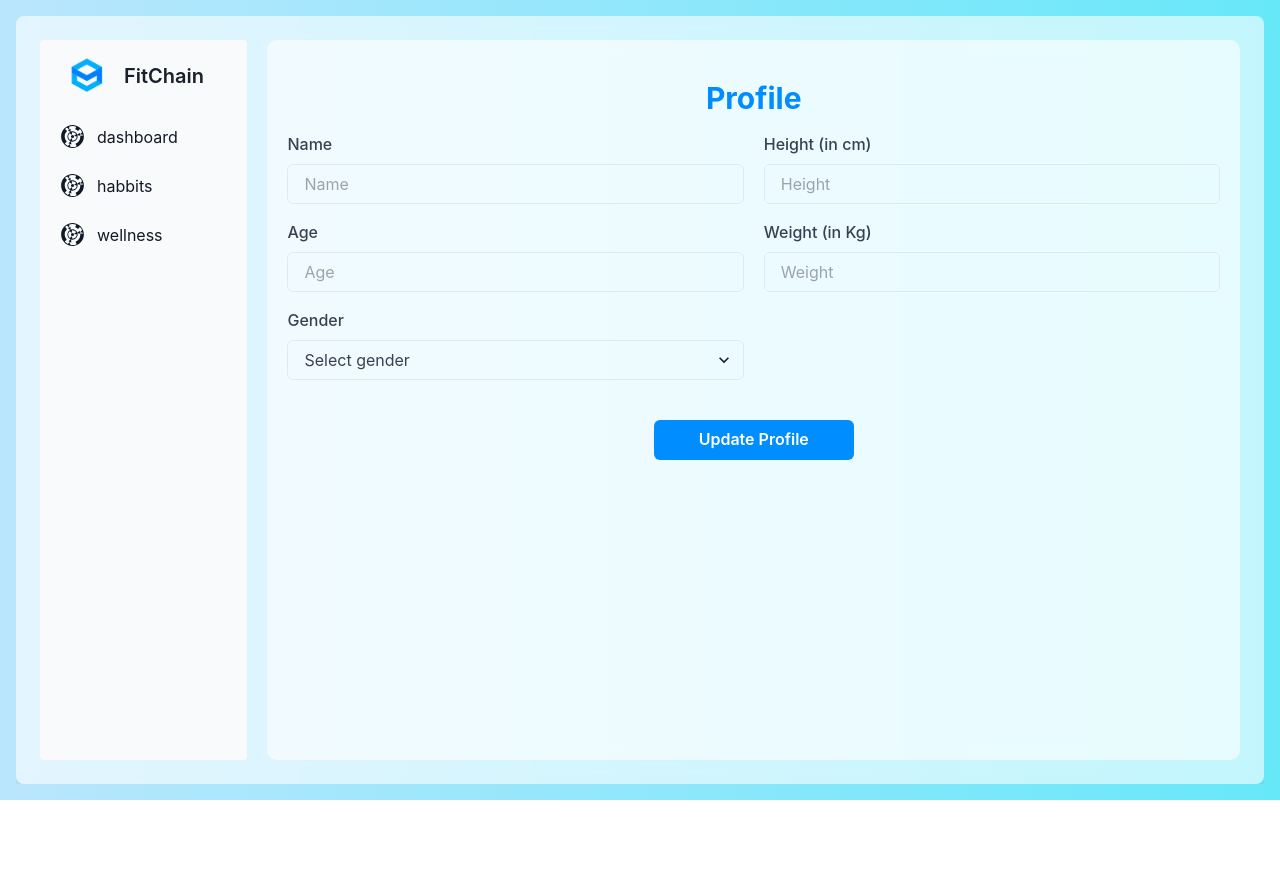
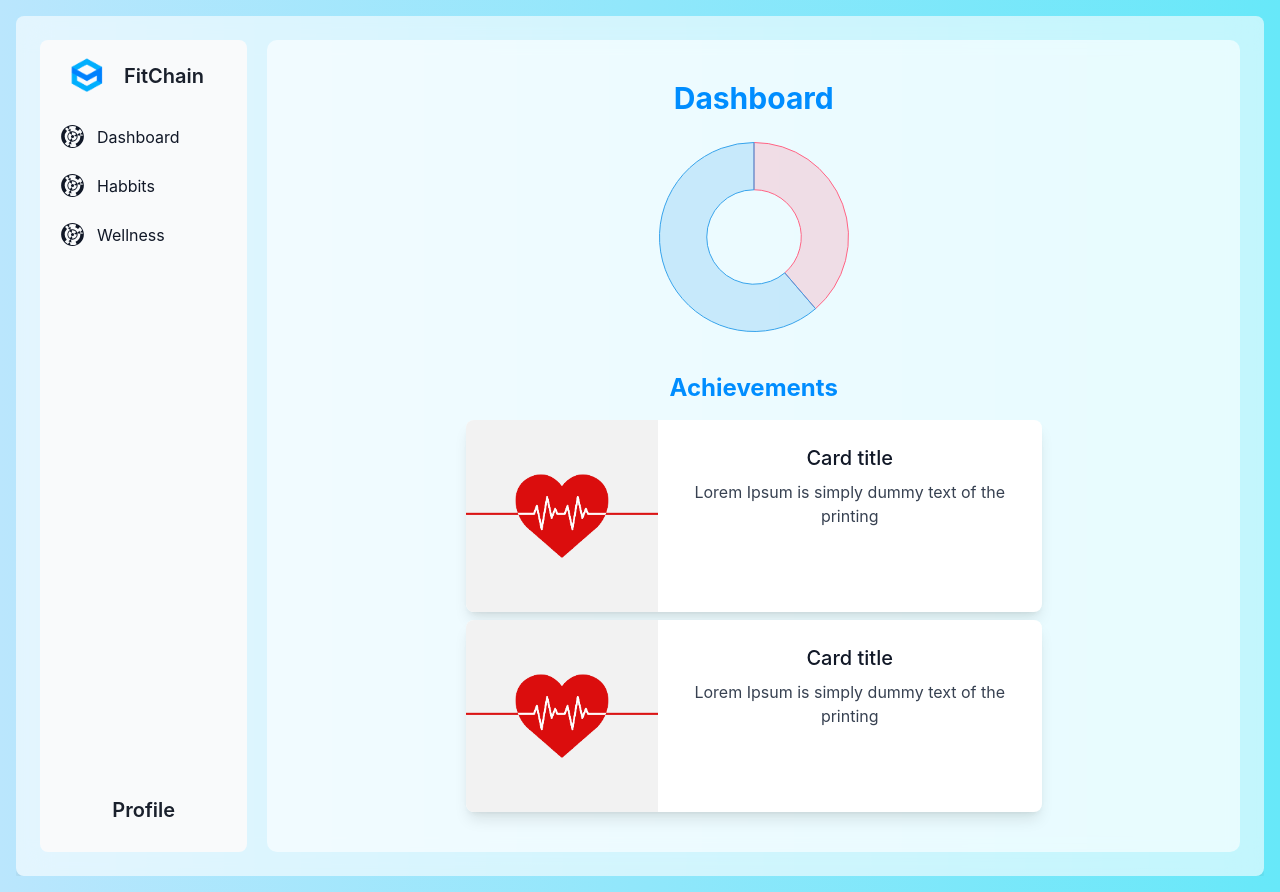
Before and after one commit to neel-ds/fitChain, a Next.js app: page /dashboard in a window 1280 px wide. Before the commit the page ends 800 px from the top, so only its background shows below. Built offline with nearby package versions, Linux system fonts and the light colour scheme.

Commit message:
Dashboard ui

```diff
--- a/package.json
+++ b/package.json
@@ -16,11 +16,13 @@
     "@types/node": "18.11.18",
     "@types/react": "18.0.27",
     "@types/react-dom": "18.0.10",
+    "chart.js": "^4.2.0",
     "eslint": "8.32.0",
     "eslint-config-next": "13.1.3",
     "framer-motion": "^8.5.0",
     "next": "13.1.3",
     "react": "18.2.0",
+    "react-chartjs-2": "^5.2.0",
     "react-dom": "18.2.0",
     "react-icons": "^4.7.1",
     "typescript": "4.9.4"
--- a/src/components/header.tsx
+++ /dev/null
@@ -1,22 +0,0 @@
-import React from 'react'
-
-interface HeaderProps {
-  heading: string
-}
-
-const Header = ({ heading }: HeaderProps) => {
-  return (
-    <div className="flex flex-col text-center w-full">
-      <h1 className="text-3xl my-10 font-bold title-font mb-4 text-[#008dff] dark:text-white">
-        {heading}
-      </h1>
-    </div>
-  )
-}
-
-export default Header
-
-Header.defaultProps = {
-  label: '',
-  onClick: () => {}
-}
--- /dev/null
+++ b/src/components/layout.tsx
@@ -0,0 +1,33 @@
+import React from 'react'
+import Sidebar from '@/components/sidebar'
+
+interface LayoutProps {
+  children: JSX.Element
+}
+
+const Layout = ({ children }: LayoutProps) => {
+  return (
+    <main className="px-4 md:px-0 mx-auto max-w-full min-h-[calc(100vh-2rem)]">
+      <div className="max-w-7xl mx-auto">
+        <div className="flex flex-col text-center w-full">
+          <div className="w-full overflow-x-hidden overflow-y-auto md:inset-0 justify-center flex md:h-full">
+            <div className="relative w-full h-full md:h-auto">
+              <div className="relative rounded-lg shadow-lg backdrop-blur-lg bg-white/60">
+                <div className="flex px-6 py-6 min-h-[calc(100vh-2rem)] flex-cols space-x-5">
+                  <Sidebar />
+                  <div className="w-full min-h-[calc(100vh-5rem)]">
+                    <div className="bg-white/60 w-full rounded-[10px] min-h-[calc(100vh-5rem)] p-10">
+                    {children}
+                    </div>
+                  </div>
+                </div>
+              </div>
+            </div>
+          </div>
+        </div>
+      </div>
+    </main>
+  )
+}
+
+export default Layout
--- a/src/components/sidebar.tsx
+++ b/src/components/sidebar.tsx
@@ -22,13 +22,14 @@ const NavItem = ({ link, icon, name }: NavItemProps) => {
 
 const Sidebar = () => {
   const navItemObj = [
-    {link: "/", icon:<GiDigitalTrace size={25} />, name: "dashboard"},
-    {link: "/habbits", icon:<GiDigitalTrace size={25} />, name: "habbits"},
-    {link: "/wellness", icon:<GiDigitalTrace size={25} />, name: "wellness"}
+    {link: "/", icon:<GiDigitalTrace size={25} />, name: "Dashboard"},
+    {link: "/habbits", icon:<GiDigitalTrace size={25} />, name: "Habbits"},
+    {link: "/wellness", icon:<GiDigitalTrace size={25} />, name: "Wellness"}
   ]
   return (
-    <aside className="min-h-[calc(100vh-5rem)] w-64 rounded-[8px]">
-      <div className=" min-h-[calc(100vh-5rem)] px-3 py-4 overflow-y-auto rounded bg-gray-50">
+    <aside className="min-h-[calc(100vh-5rem)] h-[inherit] w-64 rounded-[8px] bg-gray-50">
+      <div className=" min-h-[calc(100vh-5rem)] px-3 py-4 overflow-y-auto h-full flex flex-col justify-between">
+        <div>
           <Link href="/" className="flex items-center pl-2.5 mb-5">
             <Image src="/fitchain.png" width="50" height="100" className="h-6 mr-3 sm:h-10" alt="Fit Chain" />
             <span className="self-center text-xl font-semibold whitespace-nowrap">FitChain</span>
@@ -38,6 +39,10 @@ const Sidebar = () => {
               navItemObj.map(item => <NavItem key={item.link} link={item.link} icon={item.icon} name={item.name} />)
             }
           </ul>
+        </div>
+      <Link href="/profile" className="relative b-0 flex items-center justify-center mb-3">
+        <span className="self-center text-xl font-semibold whitespace-nowrap">Profile</span>
+      </Link>
       </div>
     </aside>
   )
--- /dev/null
+++ b/src/components/sub-title.tsx
@@ -0,0 +1,21 @@
+import React from 'react'
+
+interface SubTitleProps {
+  title: string
+}
+
+const SubTitle = ({ title }: SubTitleProps) => {
+  return (
+    <div className="flex flex-col text-center w-full">
+      <h2 className="text-2xl my-10 font-bold title-font mb-4 text-[#008dff]">
+        {title}
+      </h2>
+    </div>
+  )
+}
+
+export default SubTitle
+
+SubTitle.defaultProps = {
+  title: '',
+}
--- /dev/null
+++ b/src/components/title.tsx
@@ -0,0 +1,21 @@
+import React from 'react'
+
+interface TitleProps {
+  title: string
+}
+
+const Title = ({ title }: TitleProps) => {
+  return (
+    <div className="flex flex-col text-center w-full">
+      <h1 className="text-3xl mb-10 font-bold title-font mb-4 text-[#008dff]">
+        {title}
+      </h1>
+    </div>
+  )
+}
+
+export default Title
+
+Title.defaultProps = {
+  title: '',
+}
--- a/src/pages/dashboard.tsx
+++ b/src/pages/dashboard.tsx
@@ -1,23 +1,55 @@
-import React, { useState } from 'react'
+import React from 'react'
 import Head from 'next/head'
-import Sidebar from '@/components/sidebar'
-import Header from '@/components/header'
-import Input from '../components/form-elements/input'
-import Select from '../components/form-elements/select'
-import Button from '../components/form-elements/button'
+import Title from '@/components/title'
+import Layout from '@/components/layout'
+import SubTitle from '@/components/sub-title'
+import Image from 'next/image'
+import { Chart as ChartJS, ArcElement, Tooltip, Legend } from "chart.js";
+import { Doughnut } from "react-chartjs-2";
+
+interface CardProps {
+  title: string
+  desc: string
+  img: string
+}
+
+const Card = ({title, desc, img}: CardProps) => {
+  return (
+    <div className="flex justify-center">
+    <div className="flex flex-col md:flex-row md:max-w-xl rounded-lg bg-white shadow-lg">
+      <Image className=" w-full h-96 md:h-auto object-cover md:w-48 rounded-t-lg md:rounded-none md:rounded-l-lg" src={img} width="500" height="500" alt="Icon" />
+      <div className="p-6 flex flex-col justify-start">
+        <h5 className="text-gray-900 text-xl font-medium mb-2">{title}</h5>
+        <p className="text-gray-700 text-base mb-4">
+          {desc}
+        </p>
+      </div>
+    </div>
+  </div>
+  )
+}
+
+ChartJS.register(ArcElement, Tooltip, Legend);
+
+export const data = {
+  datasets: [
+    {
+      label: '',
+      data: [12, 19],
+      backgroundColor: [
+        'rgba(255, 99, 132, 0.2)',
+        'rgba(54, 162, 235, 0.2)',
+      ],
+      borderColor: [
+        'rgba(255, 99, 132, 1)',
+        'rgba(54, 162, 235, 1)',
+      ],
+      borderWidth: 1,
+    },
+  ],
+};
 
 const Dashboard = () => {
-  const [name, setName] = useState('');
-  const [age, setAge] = useState('');
-  const [gender, setGender] = useState(0);
-  const [height, setHeight] = useState(0);
-  const [weight, setWeight] = useState(0);
-
-  const genderOptions = [
-    { name: 'Male', value: 'male' },
-    { name: 'Female', value: 'female' }
-  ]
-
   return (
     <>
       <Head>
@@ -26,80 +58,19 @@ const Dashboard = () => {
         <meta name="viewport" content="width=device-width, initial-scale=1" />
         <link rel="icon" href="/favicon.ico" />
       </Head>
-    <main className="px-4 md:px-0 mx-auto max-w-full min-h-[calc(100vh-2rem)]">
-      <div className="max-w-7xl mx-auto">
-        <div className="flex flex-col text-center w-full">
-          <div className="w-full overflow-x-hidden overflow-y-auto md:inset-0 justify-center flex md:h-full">
-            <div className="relative w-full h-full md:h-auto">
-              <div className="relative rounded-lg shadow-lg backdrop-blur-lg bg-white/60">
-                <div className="flex px-6 py-6 min-h-[calc(100vh-2rem)] flex-cols space-x-5">
-                  <Sidebar />
-                  <div className="w-full min-h-[calc(100vh-5rem)]">
-                    <div className="bg-white/60 w-full rounded-[10px] min-h-[calc(100vh-5rem)]">
-                      <Header heading="Profile" />
-                      <div className="px-5">
-                        <form>
-                          <div className="flex space-x-5">
-                            <div className="w-1/2 space-y-4">
-                              <Input
-                                id="name"
-                                name="name"
-                                label="Name"
-                                placeholder="Name"
-                                onChange={(e) => setName(e.target.value)}
-                              />
-
-                              <Input
-                                id="age"
-                                name="age"
-                                label="Age"
-                                placeholder="Age"
-                                type="number"
-                                onChange={(e) => setAge(e.target.value)}
-                              />
-                              <Select
-                                id="gender"
-                                name="gender"
-                                label="Gender"
-                                placeholder="Select gender"
-                                options={genderOptions}
-                                onChange={(event) => { setGender(event.target.selectedIndex-1) }}
-                              />
-
+      <Layout>
+        <>
+          <Title title="Dashboard" />
+          <div className="flex justify-center max-h-[200px]">
+            <Doughnut data={data} />
           </div>
-                            <div className="w-1/2  space-y-4">
-                              <Input
-                                id="height"
-                                name="height"
-                                label="Height (in cm)"
-                                placeholder="Height"
-                                type="number"
-                                onChange={(e) => setHeight(e.target.value)}
-                              />
-                              <Input
-                                id="weight"
-                                name="weight"
-                                label="Weight (in Kg)"
-                                placeholder="Weight"
-                                type="number"
-                                onChange={(e) => setWeight(e.target.value)}
-                              />
+          <SubTitle title='Achievements' />
+          <div className="space-y-2">
+            <Card title="Card title" desc="Lorem Ipsum is simply dummy text of the printing" img="/heart.jpg" />
+            <Card title="Card title" desc="Lorem Ipsum is simply dummy text of the printing" img="/heart.jpg" />
           </div>
-                          </div>
-                        <div className="max-w-[200px] flex m-auto mt-10">
-                          <Button label="Update Profile" onClick={() => {}} />
-                        </div>
-                        </form>
-                      </div>
-                    </div>
-                  </div>
-                </div>
-              </div>
-            </div>
-          </div>
-        </div>
-      </div>
-    </main>
+        </>
+      </Layout>
     </>
   )
 }
--- a/src/pages/profile.tsx
+++ b/src/pages/profile.tsx
@@ -1,8 +1,90 @@
-import React from 'react'
+import React, { useState } from 'react'
+import Head from 'next/head'
+import Title from '@/components/title'
+import Input from '../components/form-elements/input'
+import Select from '../components/form-elements/select'
+import Button from '../components/form-elements/button'
+import Layout from '@/components/layout'
 
 const Profile = () => {
+  const [name, setName] = useState('');
+  const [age, setAge] = useState('');
+  const [gender, setGender] = useState(0);
+  const [height, setHeight] = useState(0);
+  const [weight, setWeight] = useState(0);
+
+  const genderOptions = [
+    { name: 'Male', value: 'male' },
+    { name: 'Female', value: 'female' }
+  ]
   return (
-    <div>Profile</div>
+    <>
+      <Head>
+        <title>Profile</title>
+        <meta name="description" content="LogChain - Profile" />
+        <meta name="viewport" content="width=device-width, initial-scale=1" />
+        <link rel="icon" href="/favicon.ico" />
+      </Head>
+      <Layout>
+        <>
+          <Title title="Profile" />
+          <div className="px-5">
+            <form>
+              <div className="flex space-x-5">
+                <div className="w-1/2 space-y-4">
+                  <Input
+                    id="name"
+                    name="name"
+                    label="Name"
+                    placeholder="Name"
+                    onChange={(e) => setName(e.target.value)}
+                  />
+
+                  <Input
+                    id="age"
+                    name="age"
+                    label="Age"
+                    placeholder="Age"
+                    type="number"
+                    onChange={(e) => setAge(e.target.value)}
+                  />
+                  <Select
+                    id="gender"
+                    name="gender"
+                    label="Gender"
+                    placeholder="Select gender"
+                    options={genderOptions}
+                    onChange={(event) => { setGender(event.target.selectedIndex - 1) }}
+                  />
+
+                </div>
+                <div className="w-1/2  space-y-4">
+                  <Input
+                    id="height"
+                    name="height"
+                    label="Height (in cm)"
+                    placeholder="Height"
+                    type="number"
+                    onChange={(e) => setHeight(e.target.value)}
+                  />
+                  <Input
+                    id="weight"
+                    name="weight"
+                    label="Weight (in Kg)"
+                    placeholder="Weight"
+                    type="number"
+                    onChange={(e) => setWeight(e.target.value)}
+                  />
+                </div>
+              </div>
+              <div className="max-w-[200px] flex m-auto mt-10">
+                <Button label="Update Profile" onClick={() => { }} />
+              </div>
+            </form>
+          </div>
+        </>
+      </Layout>
+    </>
   )
 }
 
```
Also changed, not shown: public/heart.jpg (added), 1 other file (tests, documents, lock files or other folders). Lines whose indentation alone changed are shown as unchanged.
